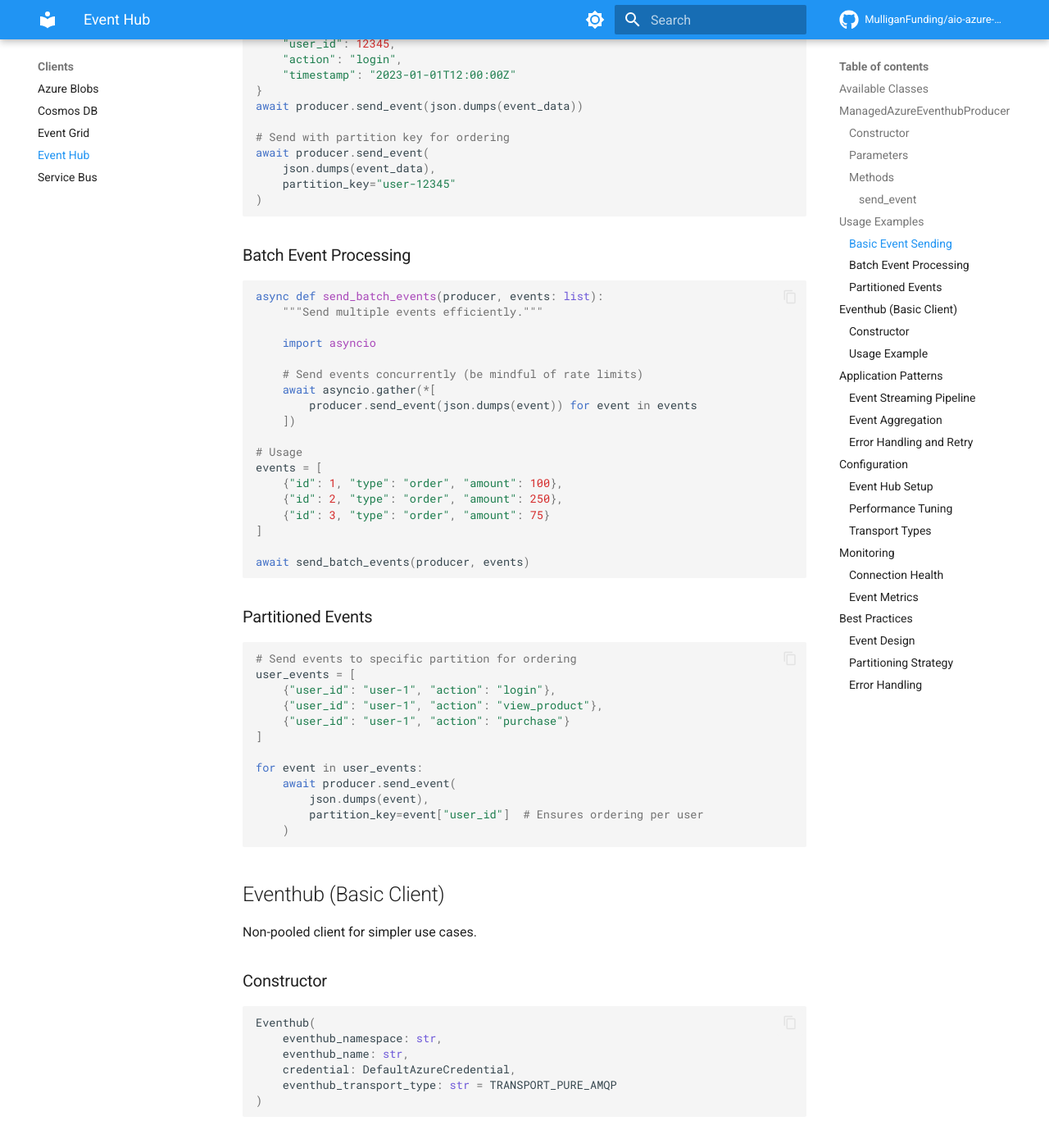
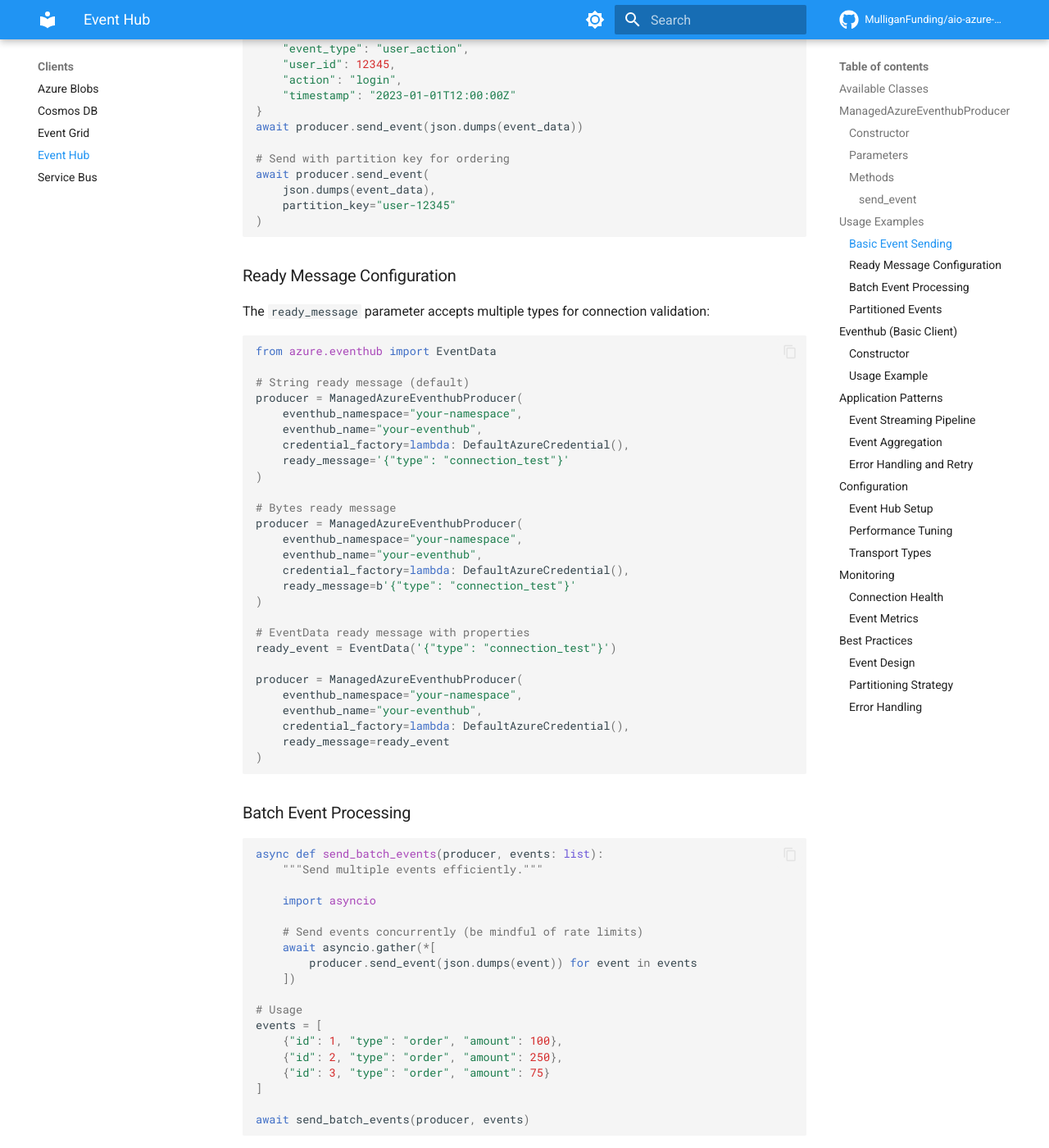
Before and after one commit to MulliganFunding/aio-azure-clients-toolbox, an MkDocs documentation site: the page built from docs/clients/eventhub.md, in a window 1280 px wide and 1400 px high, scrolled down 2149 px. Shown: the whole window at 82% size. Built offline with MkDocs 1.6.1 and Material for MkDocs 9.7.7, drawn with Linux system fonts in a browser that asks for light colours; comment, search, counter and statistics services are not loaded; some of the changed text lies outside the part shown.

Commit message:
Allow  EventData in ManagedEventhubProducer ready_message (#20)
* Accept EventData for eventhub producer ready message

* Add a test for allowing EventData in ready message nad add missing line numbers to coverage report

````diff
--- a/docs/clients/eventhub.md
+++ b/docs/clients/eventhub.md
@@ -4,9 +4,9 @@
 
 ## Available Classes
 
-| Class | Type | Description |
-|-------|------|-------------|
-| `Eventhub` | Basic | Direct Event Hub operations |
+| Class                          | Type    | Description                      |
+| ------------------------------ | ------- | -------------------------------- |
+| `Eventhub`                     | Basic   | Direct Event Hub operations      |
 | `ManagedAzureEventhubProducer` | Managed | Connection pooling for producers |
 
 ## ManagedAzureEventhubProducer
@@ -25,7 +25,7 @@
     max_size: int = 10,
     max_idle_seconds: int = 300,
     max_lifespan_seconds: int = None,
-    ready_message: str = None,
+    ready_message: str | bytes | EventData = None,
     pool_connection_create_timeout: int = 10,
     pool_get_timeout: int = 60
 )
@@ -41,7 +41,7 @@
 - **max_size**: Connection pool size
 - **max_idle_seconds**: Connection idle timeout
 - **max_lifespan_seconds**: Maximum connection lifetime
-- **ready_message**: Message sent to validate connection readiness
+- **ready_message**: Message sent to validate connection readiness (accepts str, bytes, or EventData)
 - **pool_connection_create_timeout**: Timeout for creating connections in the pool (default: 10 seconds)
 - **pool_get_timeout**: Timeout for acquiring connections from the pool (default: 60 seconds)
 
@@ -92,6 +92,40 @@
 await producer.send_event(
     json.dumps(event_data),
     partition_key="user-12345"
+)
+```
+
+### Ready Message Configuration
+
+The `ready_message` parameter accepts multiple types for connection validation:
+
+```python
+from azure.eventhub import EventData
+
+# String ready message (default)
+producer = ManagedAzureEventhubProducer(
+    eventhub_namespace="your-namespace",
+    eventhub_name="your-eventhub",
+    credential_factory=lambda: DefaultAzureCredential(),
+    ready_message='{"type": "connection_test"}'
+)
+
+# Bytes ready message
+producer = ManagedAzureEventhubProducer(
+    eventhub_namespace="your-namespace",
+    eventhub_name="your-eventhub",
+    credential_factory=lambda: DefaultAzureCredential(),
+    ready_message=b'{"type": "connection_test"}'
+)
+
+# EventData ready message with properties
+ready_event = EventData('{"type": "connection_test"}')
+
+producer = ManagedAzureEventhubProducer(
+    eventhub_namespace="your-namespace",
+    eventhub_name="your-eventhub",
+    credential_factory=lambda: DefaultAzureCredential(),
+    ready_message=ready_event
 )
 ```
 
--- a/pyproject.toml
+++ b/pyproject.toml
@@ -1,6 +1,6 @@
 [project]
 name = "aio-azure-clients-toolbox"
-version = "1.0.2"
+version = "1.0.3"
 description = "Async Azure Clients Mulligan Python projects"
 authors = [{ "name" = "Erik Aker", "email" = "eaker@mulliganfunding.com" }]
 license = { file = "LICENSE" }
@@ -54,7 +54,7 @@
 pythonpath = "."
 asyncio_mode = "auto"
 xfail_strict = true
-addopts = "--cov-report term:skip-covered --cov=aio_azure_clients_toolbox --strict-config --strict-markers --cov-report html"
+addopts = "--cov-report=term-missing:skip-covered --cov=aio_azure_clients_toolbox --strict-config --strict-markers --cov-report html"
 testpaths = ["tests"]
 filterwarnings = ["error"]
 
````
Also changed, not shown: 3 other files.
